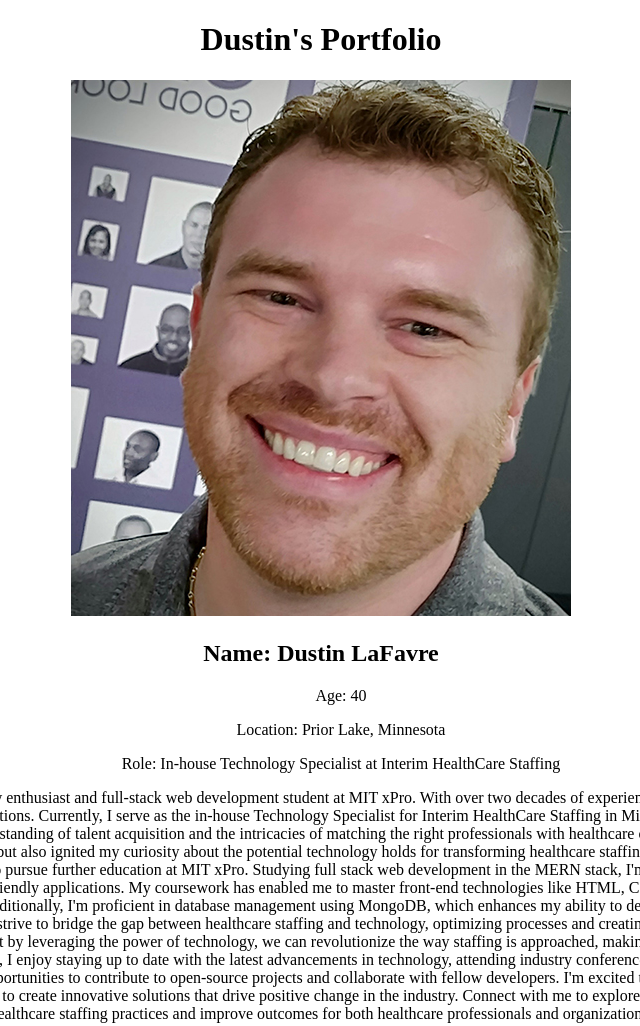
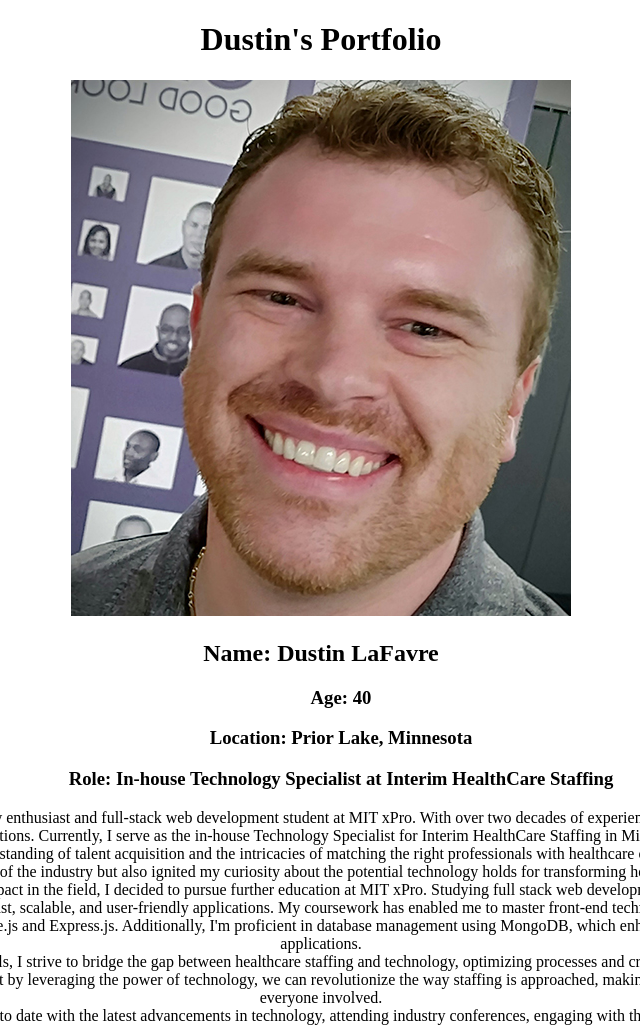
Before and after one commit to dlafavre/dlafavre.github.io, a plain HTML site: page index.html in a window 1280 px wide. Shown: the top 1026 px of the page, without its empty margins (319-959 px from the left). Drawn offline with Linux system fonts and the light colour scheme.

Commit message:
Bio update

```diff
--- a/index.html
+++ b/index.html
@@ -14,24 +14,24 @@
     <h2>
         Name: Dustin LaFavre</h2>
 
-<ul>Age: 40</ul>
+<h3><ul>Age: 40</ul>
 
 <ul>Location: Prior Lake, Minnesota</ul>
 
-<ul>Role: In-house Technology Specialist at Interim HealthCare Staffing</ul>
+<ul>Role: In-house Technology Specialist at Interim HealthCare Staffing</ul></h3>
 
 <p>Bio:
 
 Hello, I'm Dustin, a passionate technology enthusiast and full-stack web development student at MIT xPro. With over two decades of experience in the healthcare industry, I've dedicated my career to helping others through innovative solutions. Currently, I serve as the in-house Technology Specialist for Interim HealthCare Staffing in Minneapolis.
 
 Before my current role, I worked as a recruiter at the same company, honing my understanding of talent acquisition and the intricacies of matching the right professionals with healthcare organizations. This experience not only provided me with a deep knowledge of the industry but also ignited my curiosity about the potential technology holds for transforming healthcare staffing processes.
-
+<br>
 Driven by my desire to make a meaningful impact in the field, I decided to pursue further education at MIT xPro. Studying full stack web development in the MERN stack, I'm equipping myself with the latest tools and techniques to build robust, scalable, and user-friendly applications. My coursework has enabled me to master front-end technologies like HTML, CSS, and JavaScript, while also diving into back-end frameworks like Node.js and Express.js. Additionally, I'm proficient in database management using MongoDB, which enhances my ability to develop efficient and secure applications.
-
+<br>
 With my industry experience and technical skills, I strive to bridge the gap between healthcare staffing and technology, optimizing processes and creating seamless experiences for both healthcare professionals and organizations. I believe that by leveraging the power of technology, we can revolutionize the way staffing is approached, making it more efficient, precise, and beneficial for everyone involved.
-
-Outside of work and studies, I enjoy staying up to date with the latest advancements in technology, attending industry conferences, and engaging with the developer community. I'm constantly seeking new challenges and opportunities to contribute to open-source projects and collaborate with fellow developers.
-
+<br>
+Outside of work and studies, I enjoy staying up to date with the latest advancements in technology, attending industry conferences, engaging with the developer community, and spending time with my family. I'm constantly seeking new challenges and opportunities to improve my skills and use them to make a positive impact in the lives of others.
+<br>
 I'm excited to combine my expertise in healthcare staffing, technology, and full-stack web development to create innovative solutions that drive positive change in the industry. Connect with me to explore how we can leverage technology to enhance healthcare staffing practices and improve outcomes for both healthcare professionals and organizations.</p>
 
     <center><a href="https://www.linkedin.com/in/dustin-lee-0b1b1b1b1/">LinkedIn</a></center>
```
